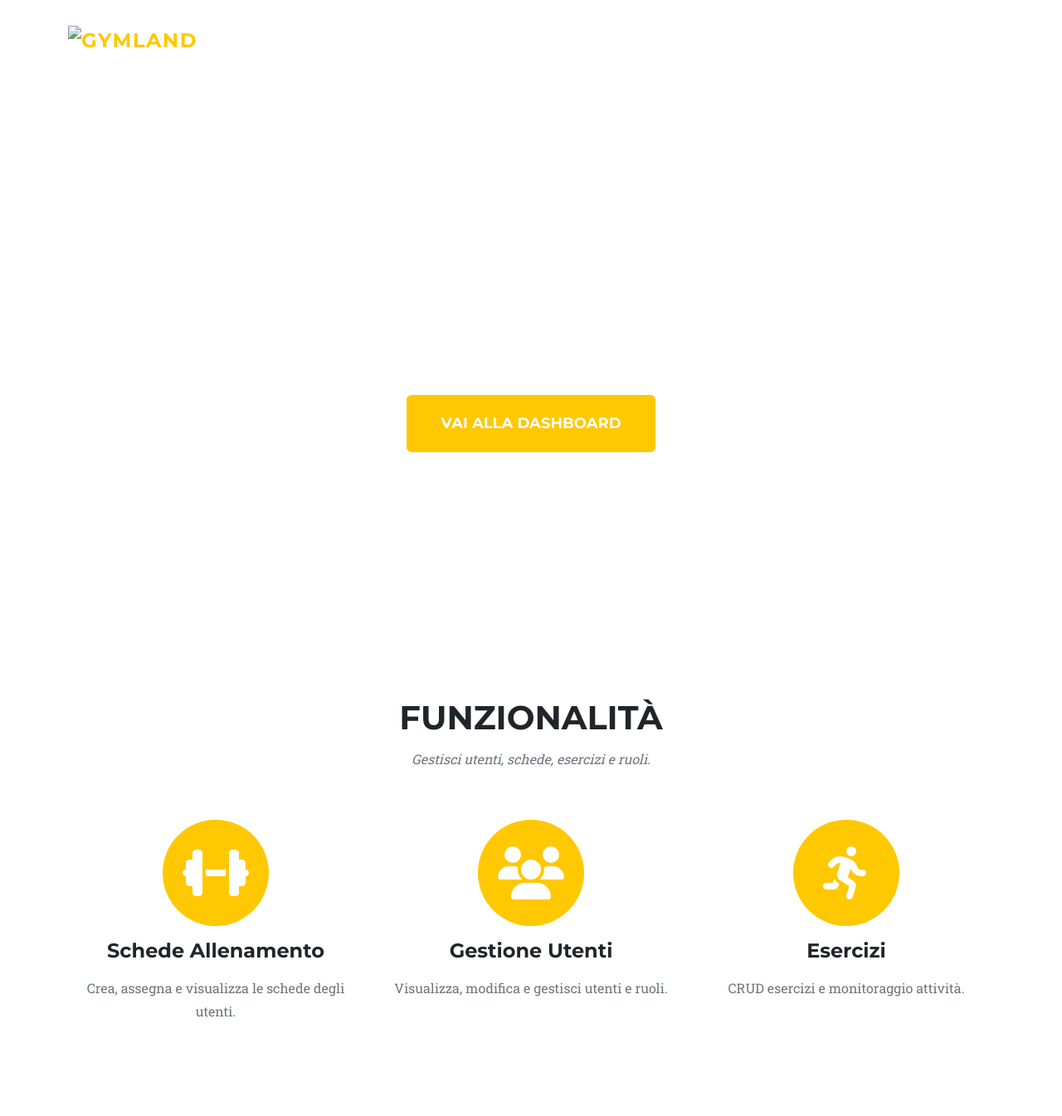
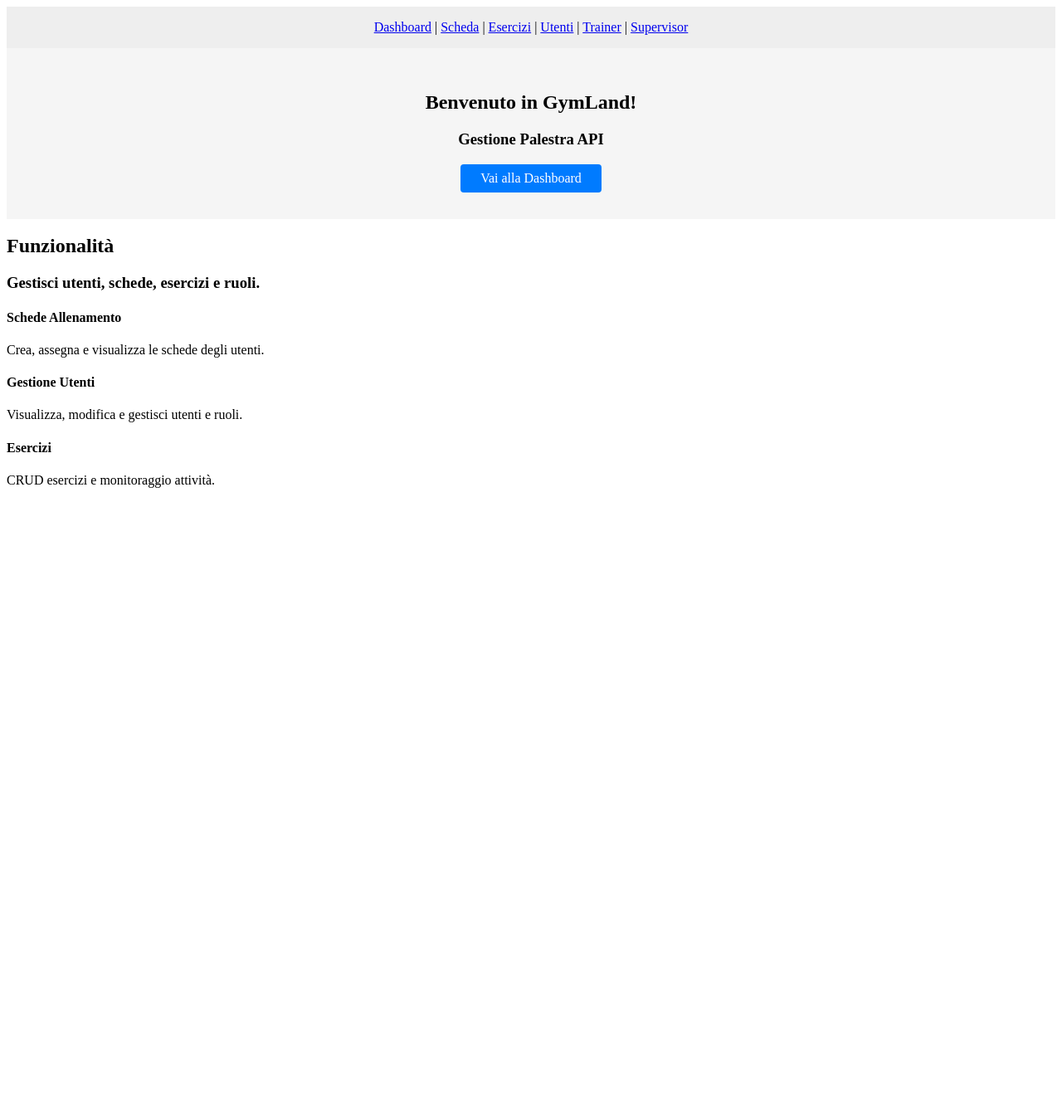
Before and after one commit to AlbertoAutec/GymLand, a Flask app: page / in a window 1280 px wide. Shown: the whole page at 83% size. After the commit the page ends 588 px from the top, so only its background shows below. Run offline with Flask 3, Linux system fonts and the light colour scheme; parts of the project's set-up code (start-up, migrations or seed data) failed here and were passed over; some libraries are stand-ins or nearby versions.

Commit message:
Pulizia file statici e template: rimosso tema Bootstrap/Agency e asset inutili

```diff
--- a/app.py
+++ b/app.py
@@ -3,7 +3,7 @@
 from flask_smorest import Api #qui importiamo Api per gestire le API RESTful
 from db import db #qui importiamo il modulo db per gestire il database
 import models #qui importiamo il modulo models per definire i modelli del database
-from flask_jwt_extended import JWTManager  #qui importiamo JWTManager per gestire l'autenticazione JWT
+from flask_jwt_extended import JWTManager, jwt_required, get_jwt_identity  #qui importiamo JWTManager per gestire l'autenticazione JWT
 from resources.user import blp as UsersBlueprint
 from resources.trainer import blp as TrainerBlueprint
 from resources.supervisor import blp as SupervisorBlueprint
@@ -24,8 +24,26 @@
 
     # Rotte HTML
     @app.route("/dashboard")
+    @jwt_required()
     def dashboard():
-        return render_template("dashboard.html")
+        user_id = get_jwt_identity()
+        user = models.user.UserModel.query.filter_by(id=user_id).first()
+        abbonamenti = []
+        if user:
+            abbonamenti = [{
+                'tipo': 'Mensile',
+                'scadenza': user.abbonamento_fine.strftime('%d/%m/%Y') if user.abbonamento_fine else 'N/A'
+            }] if user.abbonamento_attivo() else []
+        # Recupero scheda attiva
+        scheda = user.schede.filter_by().first() if user else None
+        pagamenti = [] # Da implementare: query pagamenti utente
+        return render_template(
+            "dashboard.html",
+            user=user,
+            abbonamenti=abbonamenti,
+            scheda=scheda,
+            pagamenti=pagamenti
+        )
 
     @app.route("/scheda")
     def scheda():
--- a/templates/base.html
+++ b/templates/base.html
@@ -6,15 +6,8 @@
         <meta name="description" content="" />
         <meta name="author" content="" />
         <title>{% block title %}GymLand{% endblock %}</title>
-        <!-- Favicon-->
-        <link rel="icon" type="image/x-icon" href="{{ url_for('static', filename='assets/favicon.ico') }}" />
-        <!-- Font Awesome icons (free version)-->
-        <script src="https://use.fontawesome.com/releases/v6.3.0/js/all.js" crossorigin="anonymous"></script>
-        <!-- Google fonts-->
-        <link href="https://fonts.googleapis.com/css?family=Montserrat:400,700" rel="stylesheet" type="text/css" />
-        <link href="https://fonts.googleapis.com/css?family=Roboto+Slab:400,100,300,700" rel="stylesheet" type="text/css" />
-        <!-- Core theme CSS (includes Bootstrap)-->
-        <link href="{{ url_for('static', filename='css/styles.css') }}" rel="stylesheet" />
+        <!-- Favicon rimosso -->
+        <!-- Custom CSS (se serve, aggiungi il tuo file)-->
         {% block head %}{% endblock %}
     </head>
     <body id="page-top">
--- a/templates/index.html
+++ b/templates/index.html
@@ -1,33 +1,19 @@
 {% extends "base.html" %}
 {% block title %}GymLand - Home{% endblock %}
 {% block body %}
-    <!-- Navigation-->
-    <nav class="navbar navbar-expand-lg navbar-dark fixed-top" id="mainNav">
-        <div class="container">
-            <a class="navbar-brand" href="#page-top"><img src="{{ url_for('static', filename='assets/img/navbar-logo.svg') }}" alt="GymLand" /></a>
-            <button class="navbar-toggler" type="button" data-bs-toggle="collapse" data-bs-target="#navbarResponsive" aria-controls="navbarResponsive" aria-expanded="false" aria-label="Toggle navigation">
-                Menu
-                <i class="fas fa-bars ms-1"></i>
-            </button>
-            <div class="collapse navbar-collapse" id="navbarResponsive">
-                <ul class="navbar-nav text-uppercase ms-auto py-4 py-lg-0">
-                    <li class="nav-item"><a class="nav-link" href="/dashboard">Dashboard</a></li>
-                    <li class="nav-item"><a class="nav-link" href="/scheda">Scheda</a></li>
-                    <li class="nav-item"><a class="nav-link" href="/esercizi">Esercizi</a></li>
-                    <li class="nav-item"><a class="nav-link" href="/utenti">Utenti</a></li>
-                    <li class="nav-item"><a class="nav-link" href="/trainer">Trainer</a></li>
-                    <li class="nav-item"><a class="nav-link" href="/supervisor">Supervisor</a></li>
-                </ul>
-            </div>
-        </div>
+    <!-- Navigation semplice-->
+    <nav style="background:#eee; padding:1em; text-align:center;">
+        <a href="/dashboard">Dashboard</a> |
+        <a href="/scheda">Scheda</a> |
+        <a href="/esercizi">Esercizi</a> |
+        <a href="/utenti">Utenti</a> |
+        <a href="/trainer">Trainer</a> |
+        <a href="/supervisor">Supervisor</a>
     </nav>
-    <!-- Masthead-->
-    <header class="masthead">
-        <div class="container">
-            <div class="masthead-subheading">Benvenuto in GymLand!</div>
-            <div class="masthead-heading text-uppercase">Gestione Palestra API</div>
-            <a class="btn btn-primary btn-xl text-uppercase" href="/dashboard">Vai alla Dashboard</a>
-        </div>
+    <header style="background:#f5f5f5; padding:2em; text-align:center;">
+        <h2>Benvenuto in GymLand!</h2>
+        <h3>Gestione Palestra API</h3>
+        <a href="/dashboard" style="display:inline-block; padding:0.5em 1.5em; border-radius:4px; background:#007bff; color:#fff; text-decoration:none;">Vai alla Dashboard</a>
     </header>
     <!-- Sezioni principali-->
     <section class="page-section" id="services">
```
Also changed, not shown: PLAN.MD (+6 -6 lines), templates/dashboard.html (added, +60 -0 lines).
